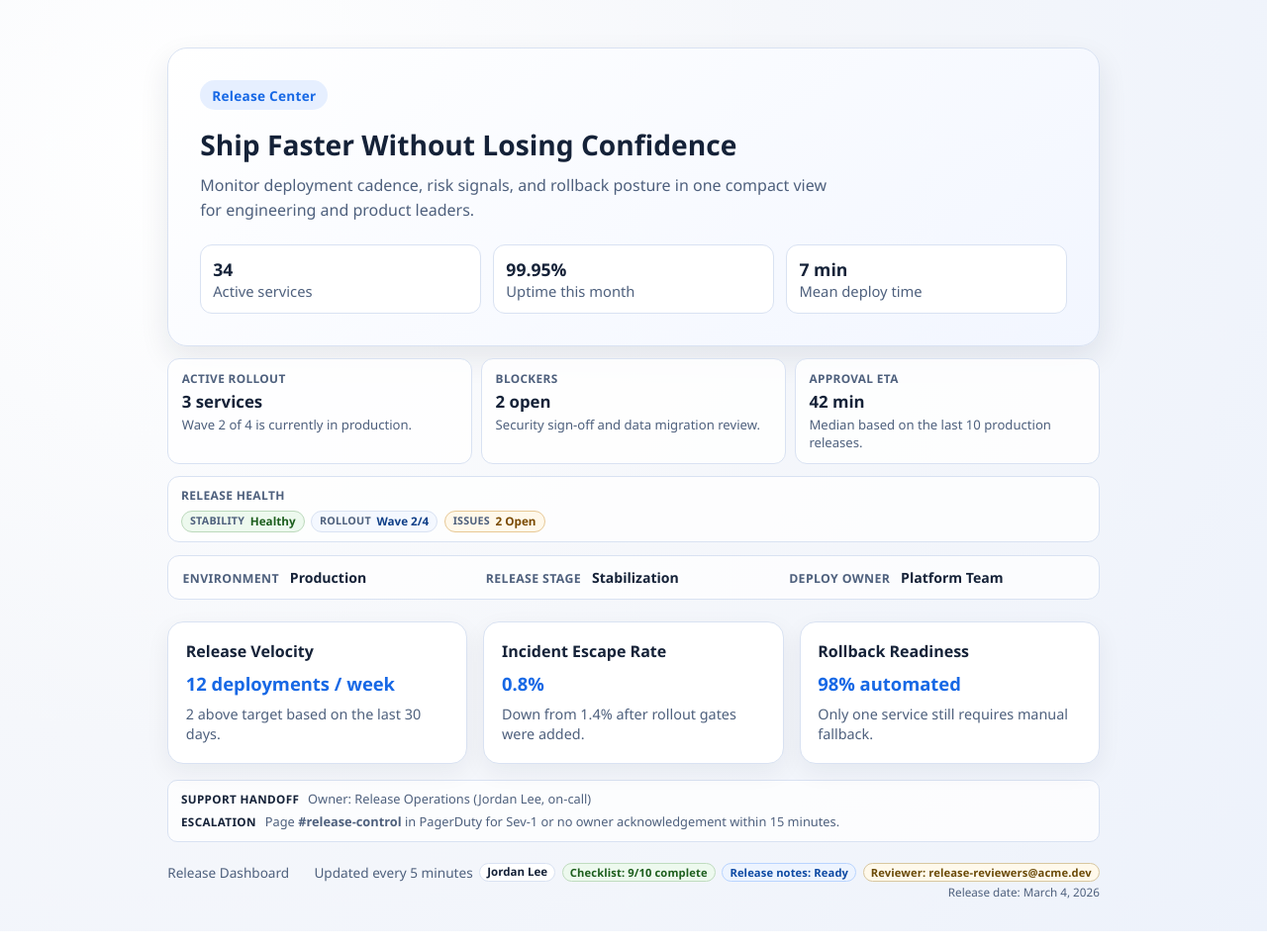
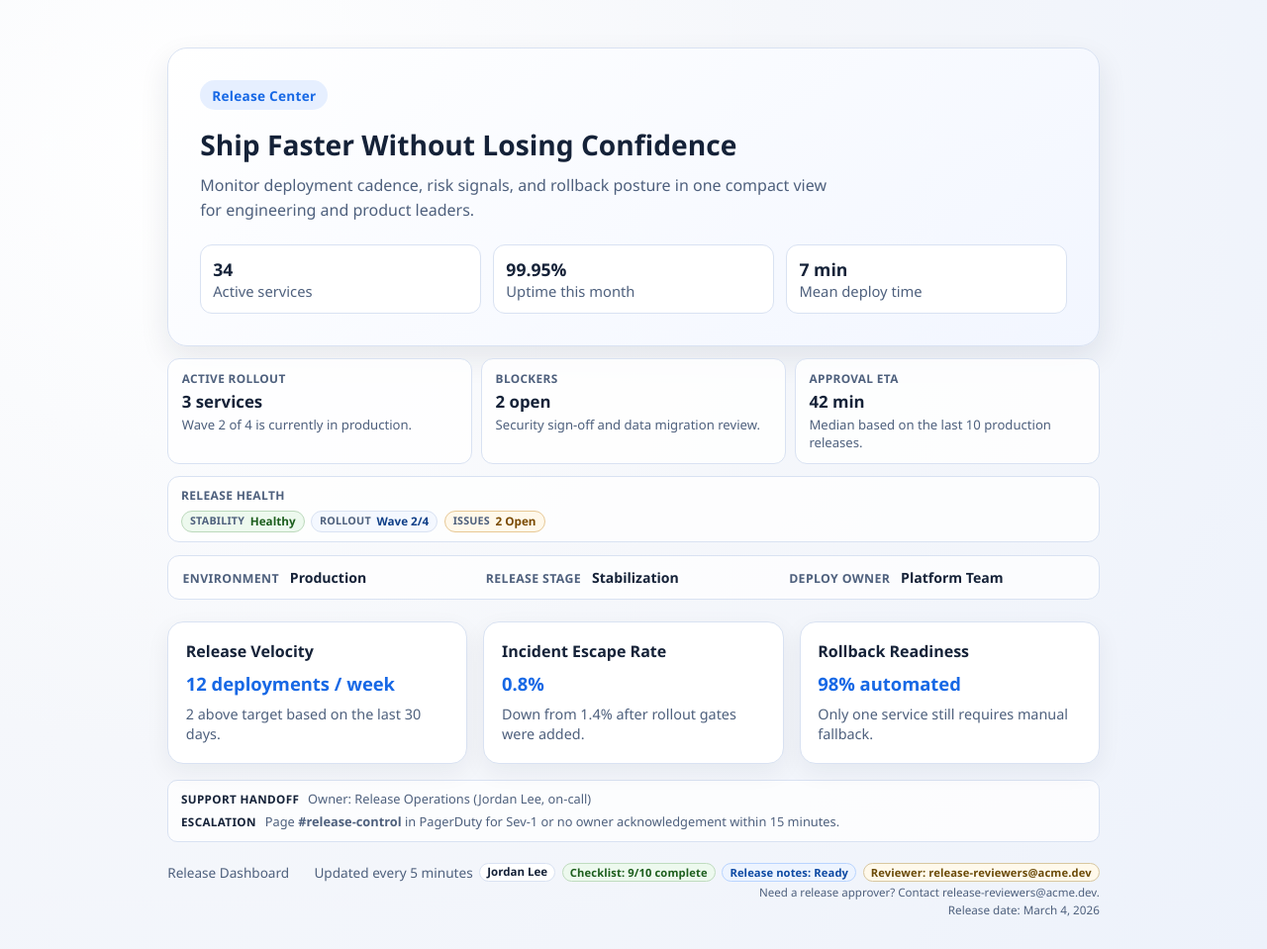
Before and after one commit to abhinsharma/linear-app, a website built with Vite: page index.html in a window 1280 px wide. Shown: the whole page at 99% size. Built offline with nearby package versions, Linux system fonts and the light colour scheme.

Commit message:
feat: add compact release contacts hint in footer

```diff
--- a/src/main.js
+++ b/src/main.js
@@ -146,6 +146,7 @@ document.querySelector('#app').innerHTML = `
             Reviewer: release-reviewers@acme.dev
           </a>
         </p>
+        <p class="footer-contact-hint">Need a release approver? Contact release-reviewers@acme.dev.</p>
         <p class="footer-release-note">Release date: March 4, 2026</p>
       </div>
     </footer>
--- a/src/styles.css
+++ b/src/styles.css
@@ -273,6 +273,11 @@ body {
   color: var(--muted);
 }
 
+.footer-contact-hint {
+  font-size: 0.72rem;
+  color: var(--muted);
+}
+
 .owner-chip {
   display: inline-flex;
   align-items: center;
```
